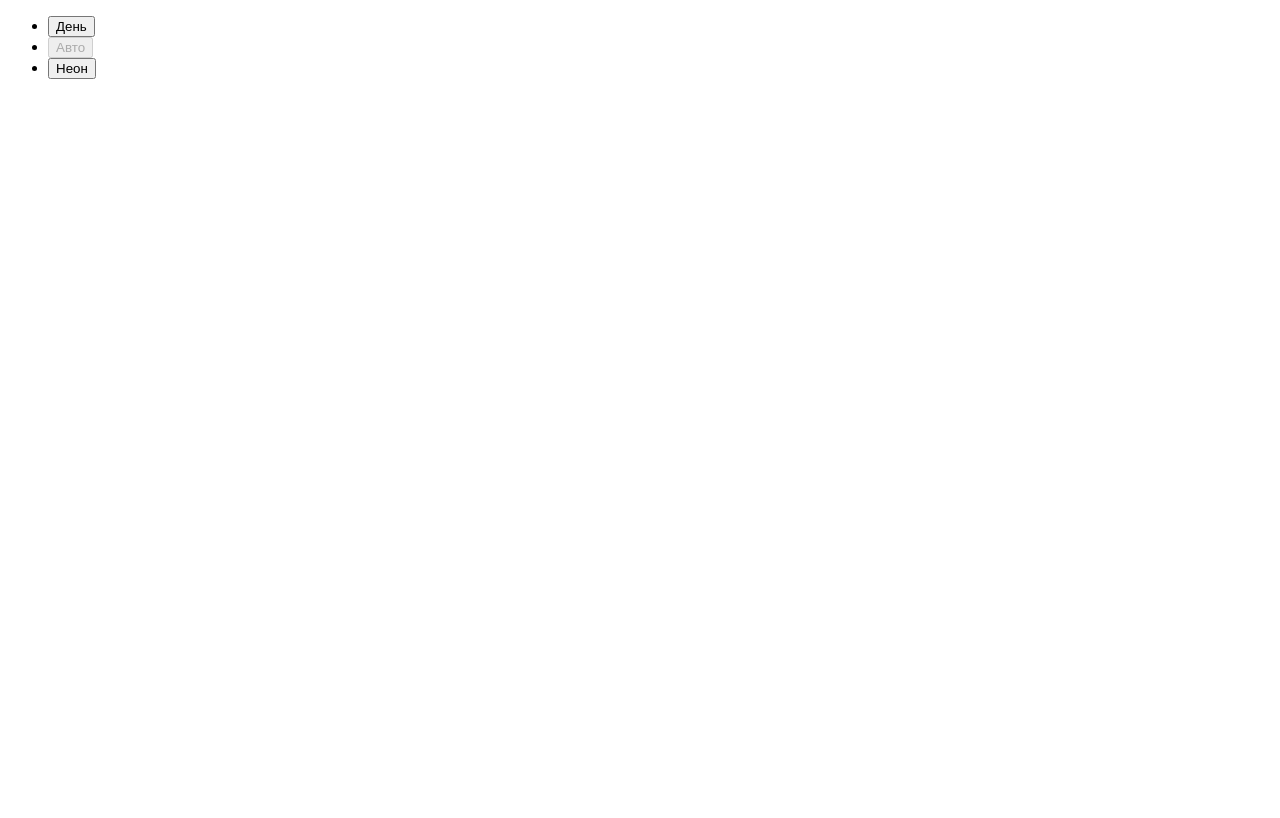
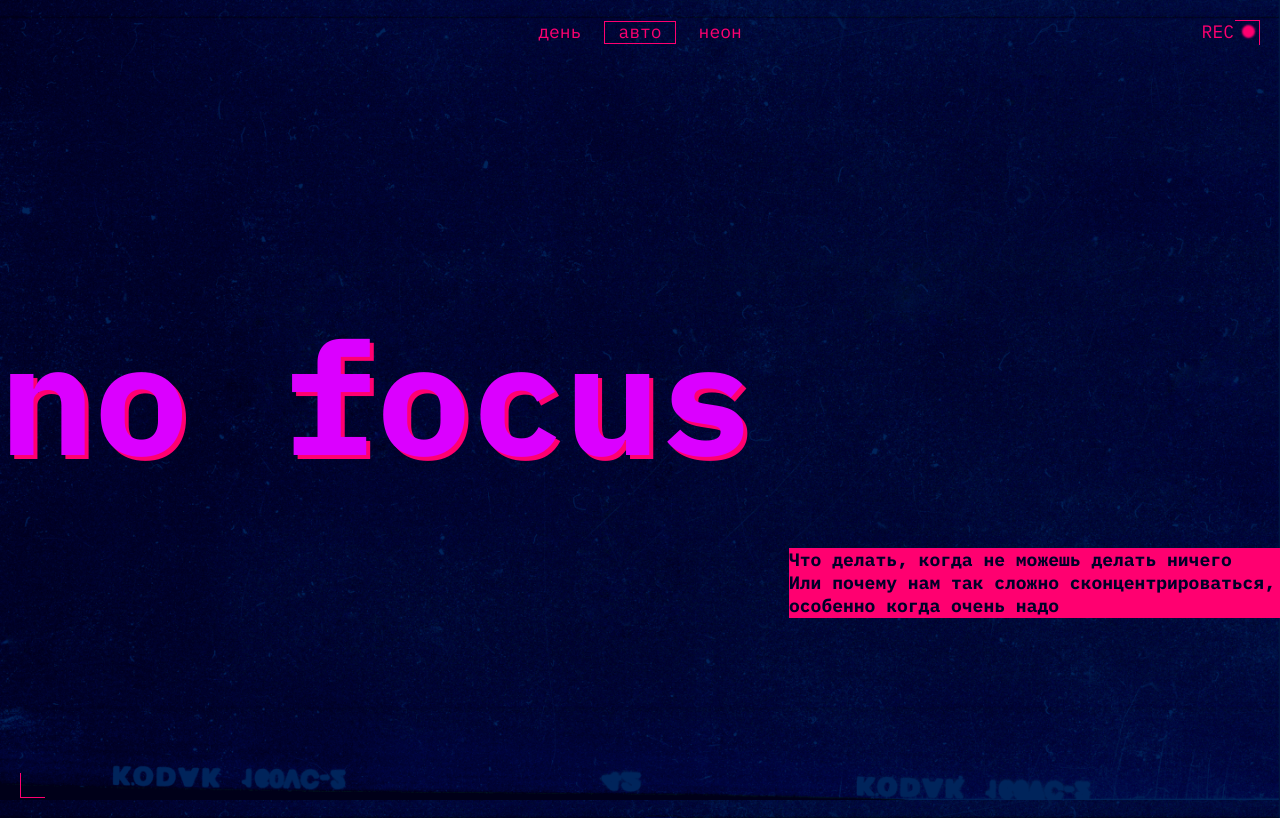
Before and after one commit to Bair471/slozhno-sosredotochitsya, a plain HTML site: page index.html in a window 1280 px wide. Drawn offline with Linux system fonts and the light colour scheme.

Commit message:
Commit update1

```diff
--- a/index.html
+++ b/index.html
@@ -4,10 +4,21 @@
     <meta charset="UTF-8" />
     <meta http-equiv="X-UA-Compatible" content="IE=edge" />
     <meta name="viewport" content="width=device-width, initial-scale=1.0" />
+    <meta name="color-scheme" content="dark light">
+    <link href="./images/favicon.ico" rel="icon" sizes="any" />
+    <link type="image/svg+xml" href="./images/favicon.svg" rel="icon" />
+    <link href="./images/mobile-icon.png" rel="apple-touch-icon" />
+    <link href="./fonts/fonts.css" rel="stylesheet" />
+    <link href="./styles/variables.css" rel="stylesheet" />
+    <link href="./styles/globals.css" rel="stylesheet" />
+    <link href="./styles/style.css" rel="stylesheet" />
+    <link href="./styles/dark.css" rel="stylesheet" />
+    <link href="./styles/light.css" rel="stylesheet" />
     <title>Сложно сосредоточиться</title>
   </head>
   <body class="page">
     <header class="header decorated-zone">
+      <span class="rec" aria-hidden="true">REC</span>
       <nav class="header__theme-menu">
         <ul class="header__theme-menu-list">
           <li class="header__theme-menu-item">
@@ -34,6 +45,13 @@
           </li>
         </ul>
       </nav>
+      <div class="header__contain">
+        <h1 class="header__title">no focus</h1>
+          <p class="header__subtitle title-decor">Что делать, когда не можешь делать ничего <br>
+            Или почему нам так сложно сконцентрироваться,
+            особенно когда очень надо
+          </p>
+        </div>
     </header>
     <script src="./scripts/script.js"></script>
   </body>
--- a/styles/style.css
+++ b/styles/style.css
@@ -2,4 +2,131 @@
 
 .page {
   /* сохраните в разметке и стилях класс page. На его основе работает скрипт. */
+  background: url(../images/cover-image-dark.png);
+  background-position: center;
+  background-size: cover;
+  background-repeat: no-repeat;
+  background-attachment: fixed;
+  background-color: #000028;
+  color: var(--text-color);
+  font-size: 18px;
+  display: grid;
+  font-family: var(--font-family);
+
 }
+.header__theme-menu-button {
+  cursor: pointer;
+  line-height: 1.125rem;
+  justify-content: center;
+  text-transform: lowercase;
+  font-family: var(--font-family);
+  font-weight: 400;
+  font-size: 1.125rem;
+  padding: 0.094rem 0.813rem;
+  border: 0;
+  background-color: transparent;
+  color: var(--accent-color);
+}
+
+.header__theme-menu-button_active {
+  border: 1px solid var(--accent-color);
+  pointer-events: none;
+}
+
+.header__theme-menu-button:hover {
+  border: 1px solid var(--accent-color);
+}
+
+.header__theme-menu-button:focus {
+  border: none;
+}
+
+.header__theme-menu-list {
+  display: flex;
+  justify-content: center;
+  gap: 10px;
+}
+
+.header__title {
+  margin-block: 50px;
+  color: var(--header-title-color);
+  font-weight: 700;
+  font-size: clamp(7.5rem, 0.5625rem + 14.4531vw, 9.8125rem);
+  text-shadow: 4px 4px 0 var(--accent-color);
+  font-family: var(--font-family);
+}
+
+.title-decor {
+  background-color: var(--accent-color);
+  background-size: cover;
+  width: clamp(355px, 50%, 491px);
+  justify-self: end;
+  font-family: var(--font-family);
+  font-size: 18px;
+  font-weight: 700;
+  margin: auto 0;
+  line-height: 23.4px;
+}
+
+.header__contain {
+  padding: 200px 0 180px;
+  display: grid;
+}
+
+.header {
+  display: grid;
+  position: relative;
+  grid-template-rows: 1fr auto;
+  padding: clamp(10px, 0.0286rem + 2.5445vw, 20px) 0;
+  min-height: 100vh;
+}
+
+.decorate-zone {
+  position: relative;
+}
+
+.decorated-zone::before,
+.decorated-zone::after {
+  content: "";
+  position: absolute;
+  width: 25px;
+  height: 25px;
+}
+
+.decorated-zone::before {
+  border-top: 1px solid var(--accent-color);
+  border-right: 1px solid var(--accent-color);
+  top: 20px;
+  right: 20px;
+}
+
+.decorated-zone::after {
+  border-bottom: 1px solid var(--accent-color);
+  border-left: 1px solid var(--accent-color);
+  bottom: 20px;
+  left: 20px;
+}
+
+.rec {
+    position: absolute;
+    text-transform: uppercase;
+    top: 20px;
+    right: 27px;
+    display: flex;
+    color: var(--accent-color);
+    gap: 10px;
+    flex-direction: row;
+    /* align-content: stretch; */
+    justify-content: space-evenly;
+    align-items: center;
+}
+
+.rec::after {
+  content: "";
+  display: inline-block;
+  border-radius: 50%;
+  box-shadow: 0 0 2px 2px var(--accent-color, #ff0070);
+  background: var(--accent-color, #ff0070);
+  inline-size: 9px;
+  block-size: 9px;
+}
--- a/styles/variables.css
+++ b/styles/variables.css
@@ -2,3 +2,11 @@
   Переменные для вашего проекта
   и их переопределение под различные устройства
 */
+:root {
+  --header-title-color: #DB00FF;
+  --text-color: #000028;
+  --text-shadow-color: #ff0070;
+  --accent-color: #ff0070;
+  --background-color: #000028;
+  --font-family: "IBM Plex Mono", "monospace";
+}
```
Also changed, not shown: 1 other file.
